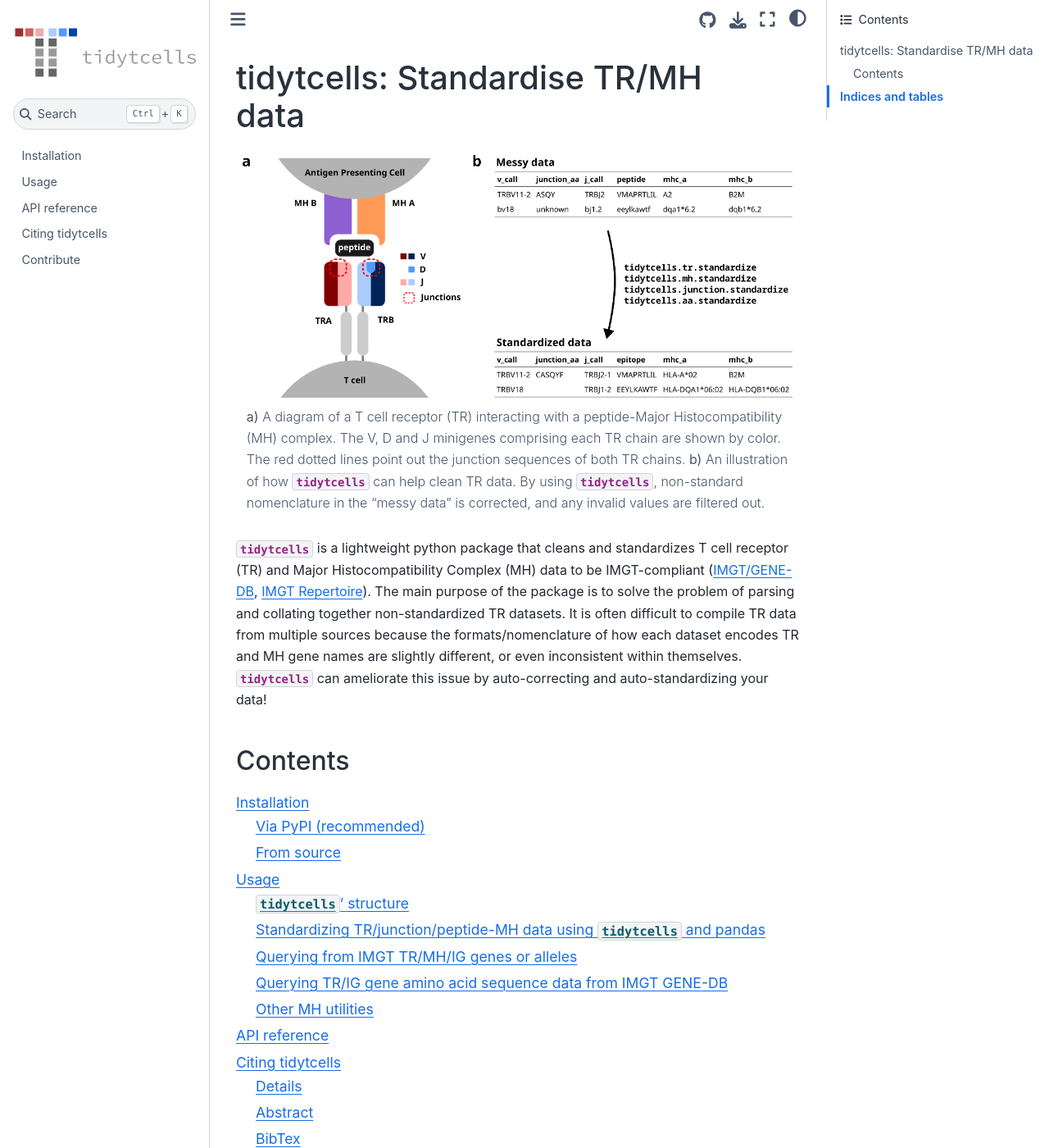
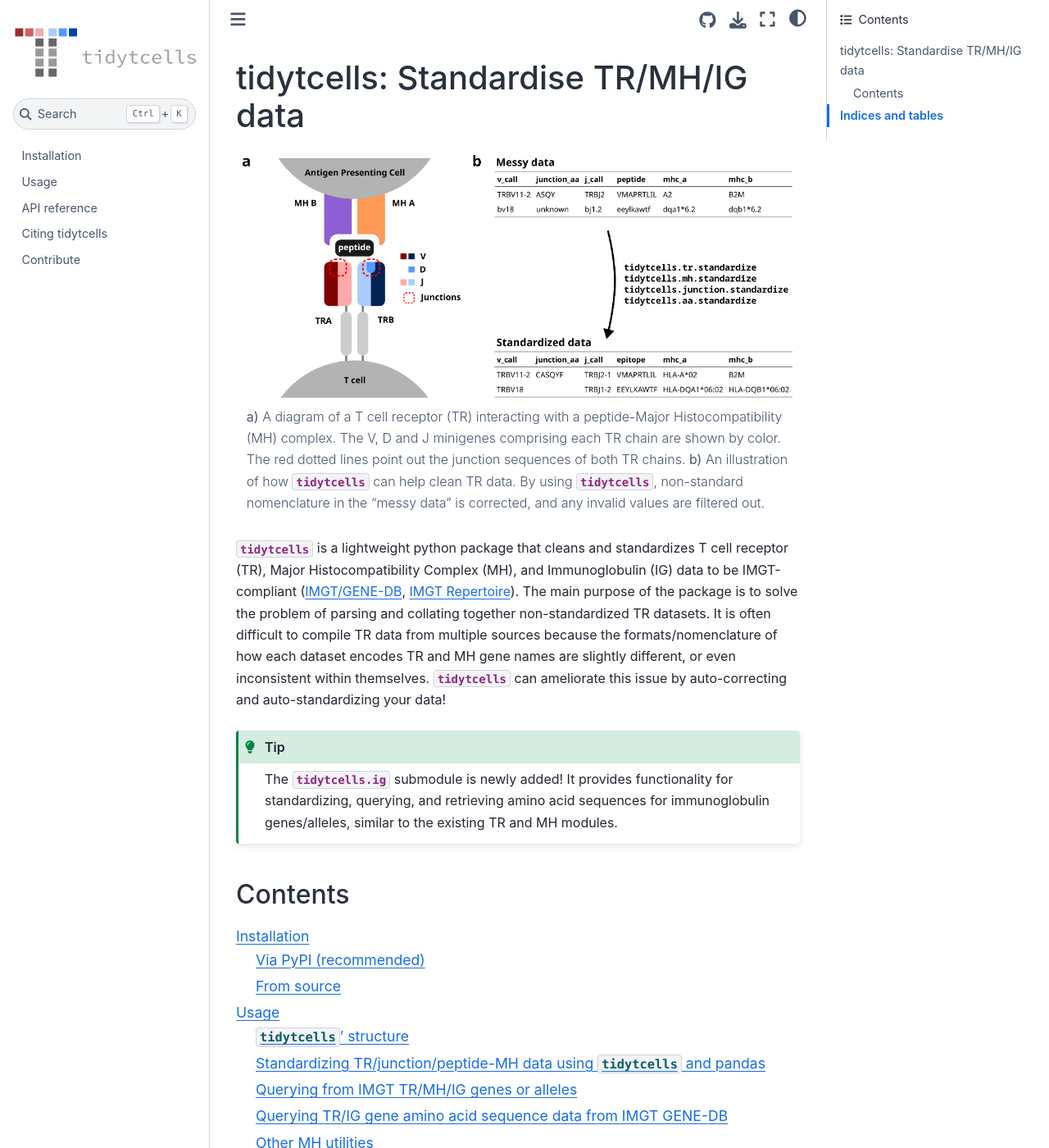
Before and after one commit to yutanagano/tidytcells, a Sphinx documentation site: the page built from docs/index.rst, in a window 1280 px wide and 1400 px high. Shown: the whole window at 82% size. Built offline with Sphinx 7.4.7 and the Sphinx Book theme 1.1.4, drawn with Linux system fonts in a browser that asks for light colours.

Commit message:
Update documentation home page with IG capabilities and credit Lonneke
Co-authored-by: yutanagano <52748151+yutanagano@users.noreply.github.com>

```diff
--- a/docs/index.rst
+++ b/docs/index.rst
@@ -3,8 +3,8 @@
    You can adapt this file completely to your liking, but it should at least
    contain the root `toctree` directive.
 
-tidytcells: Standardise TR/MH data
-==================================
+tidytcells: Standardise TR/MH/IG data
+=====================================
 
 .. figure:: figure.png
    :alt: Cartoon of a T cell receptor binding to a peptide MH complex (left), and a cartoon demonstrating how messy data can be cleaned using tidytcells (right).
@@ -15,10 +15,14 @@ tidytcells: Standardise TR/MH data
    **b)** An illustration of how :py:mod:`tidytcells` can help clean TR data.
    By using :py:mod:`tidytcells`, non-standard nomenclature in the "messy data" is corrected, and any invalid values are filtered out.
 
-:py:mod:`tidytcells` is a lightweight python package that cleans and standardizes T cell receptor (TR) and Major Histocompatibility Complex (MH) data to be IMGT-compliant (`IMGT/GENE-DB <https://www.imgt.org/genedb/>`_, `IMGT Repertoire <https://www.imgt.org/IMGTrepertoire/>`_).
+:py:mod:`tidytcells` is a lightweight python package that cleans and standardizes T cell receptor (TR), Major Histocompatibility Complex (MH), and Immunoglobulin (IG) data to be IMGT-compliant (`IMGT/GENE-DB <https://www.imgt.org/genedb/>`_, `IMGT Repertoire <https://www.imgt.org/IMGTrepertoire/>`_).
 The main purpose of the package is to solve the problem of parsing and collating together non-standardized TR datasets.
 It is often difficult to compile TR data from multiple sources because the formats/nomenclature of how each dataset encodes TR and MH gene names are slightly different, or even inconsistent within themselves.
 :py:mod:`tidytcells` can ameliorate this issue by auto-correcting and auto-standardizing your data!
+
+.. tip::
+
+  The :py:mod:`tidytcells.ig` submodule is newly added! It provides functionality for standardizing, querying, and retrieving amino acid sequences for immunoglobulin genes/alleles, similar to the existing TR and MH modules.
 
 Contents
 --------
--- a/docs/usage.rst
+++ b/docs/usage.rst
@@ -24,7 +24,7 @@ The submodules are:
 
 .. tip::
 
-   The :py:mod:`tidytcells.ig` submodule is newly added! It provides functionality for standardizing, querying, and retrieving amino acid sequences for immunoglobulin genes/alleles, similar to the existing TR and MH modules.
+   The :py:mod:`tidytcells.ig` submodule is newly added! It provides functionality for standardizing, querying, and retrieving amino acid sequences for immunoglobulin genes/alleles, similar to the existing TR and MH modules. Thanks to `Lonneke <https://github.com/lonneke-dev>`_ for implementing this module!
 
 For ease of use, function APIs are standardized accross modules wherever possible- for example, each module has a function named ``standardize`` (see below) which standardizes data from each category to be IMGT-compliant (`IMGT/GENE-DB <https://www.imgt.org/genedb/>`_, `IMGT Repertoire <https://www.imgt.org/IMGTrepertoire/>`_).
 Refer to :ref:`here <api>` for a full review of :py:mod:`tidytcells`' API.
```
